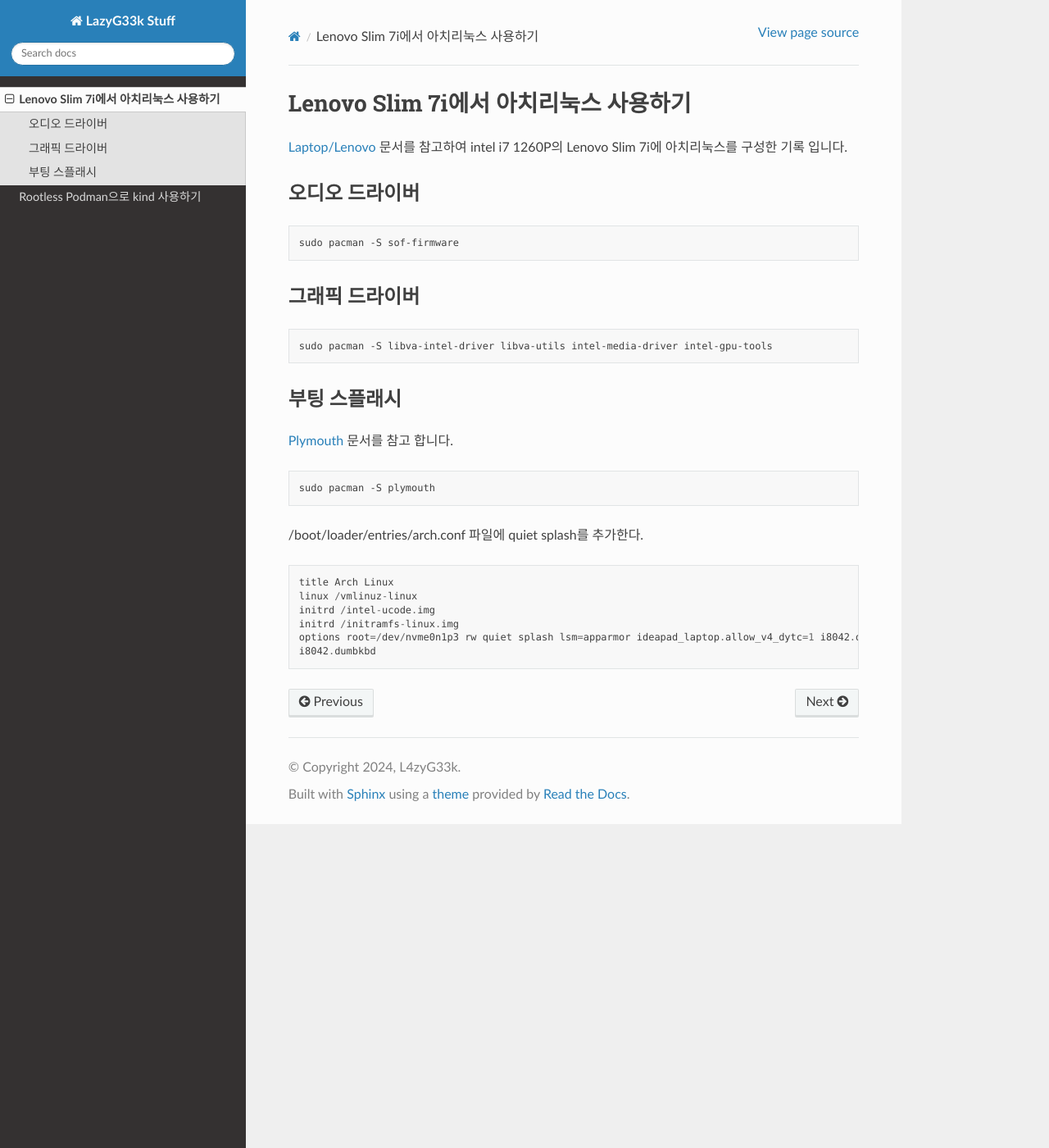
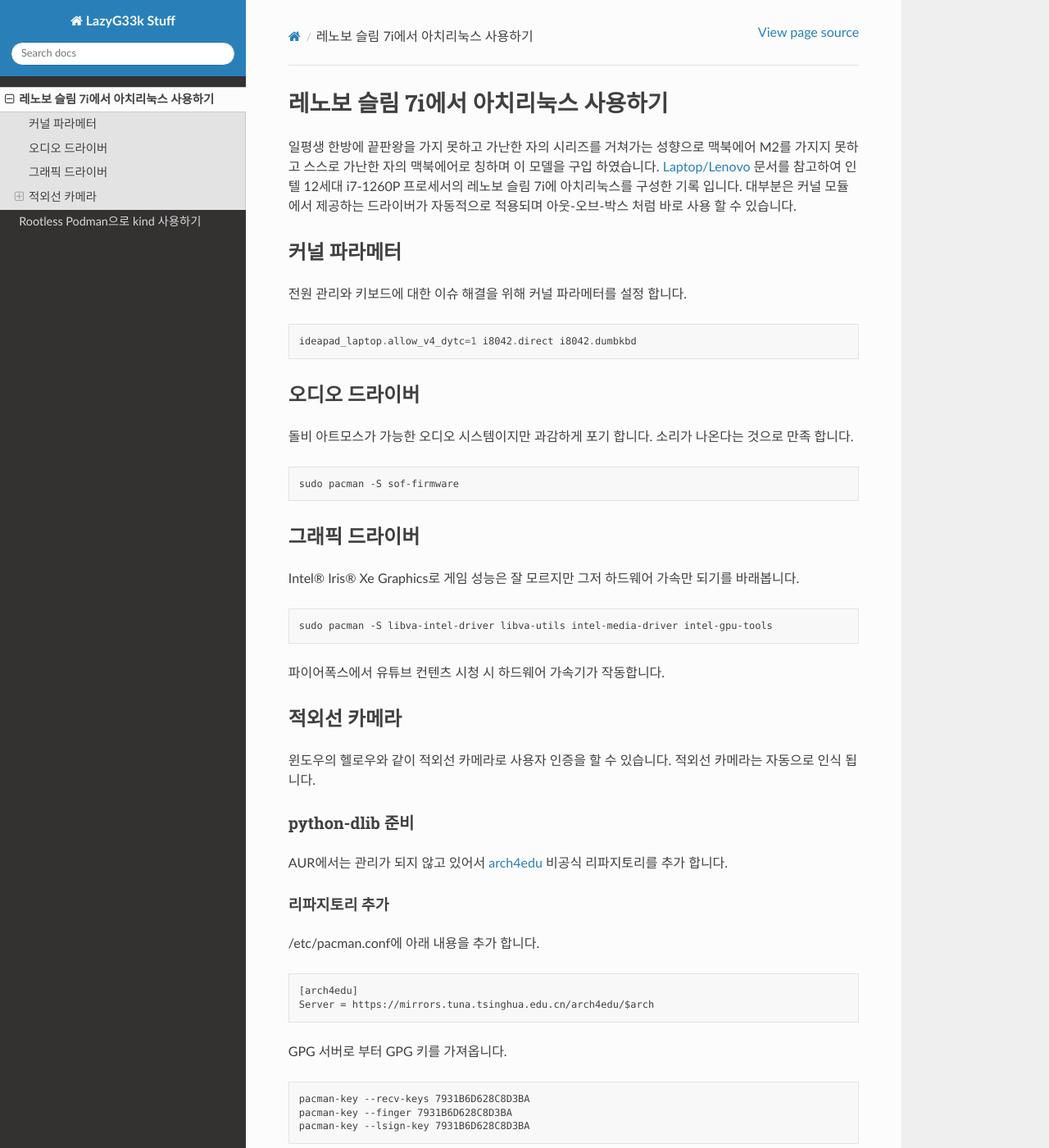
Before and after one commit to l4zyg33k/l4zyg33k.github.io, a Sphinx documentation site: the page built from doc/archlinux/archlinux-on-lenovo-slim-7i.md, in a window 1280 px wide and 1400 px high. Shown: the whole window at 82% size. Built offline with Sphinx 7.4.7 and the Read the Docs theme 2.0.0, drawn with Linux system fonts in a browser that asks for light colours; some of the changed text lies outside the part shown.

Commit message:
내용 수정

````diff
--- a/doc/archlinux/archlinux-on-lenovo-slim-7i.md
+++ b/doc/archlinux/archlinux-on-lenovo-slim-7i.md
@@ -1,28 +1,85 @@
-# Lenovo Slim 7i에서 아치리눅스 사용하기
+# 레노보 슬림 7i에서 아치리눅스 사용하기
 
-[Laptop/Lenovo](https://wiki.archlinux.org/title/Laptop/Lenovo) 문서를 참고하여 intel i7 1260P의 Lenovo Slim 7i에 아치리눅스를 구성한 기록 입니다.
+일평생 한방에 끝판왕을 가지 못하고 가난한 자의 시리즈를 거쳐가는 성향으로 맥북에어 M2를 가지지 못하고
+스스로 가난한 자의 맥북에어로 칭하며 이 모델을 구입 하였습니다.
+[Laptop/Lenovo](https://wiki.archlinux.org/title/Laptop/Lenovo) 문서를 참고하여 인텔
+12세대 i7-1260P 프로세서의 레노보 슬림 7i에 아치리눅스를 구성한 기록 입니다. 대부분은 커널 모듈에서
+제공하는 드라이버가 자동적으로 적용되며 아웃-오브-박스 처럼 바로 사용 할 수 있습니다.
+
+## 커널 파라메터
+전원 관리와 키보드에 대한 이슈 해결을 위해 커널 파라메터를 설정 합니다.
+```
+ideapad_laptop.allow_v4_dytc=1 i8042.direct i8042.dumbkbd
+```
 
 ## 오디오 드라이버
-```bash
+돌비 아트모스가 가능한 오디오 시스템이지만 과감하게 포기 합니다. 소리가 나온다는 것으로 만족 합니다.
+```shell
 sudo pacman -S sof-firmware
 ```
+
 ## 그래픽 드라이버
-```bash
+Intel® Iris® Xe Graphics로 게임 성능은 잘 모르지만 그저 하드웨어 가속만 되기를 바래봅니다.
+```shell
 sudo pacman -S libva-intel-driver libva-utils intel-media-driver intel-gpu-tools
 ```
+파이어폭스에서 유튜브 컨텐츠 시청 시 하드웨어 가속기가 작동합니다.
 
-## 부팅 스플래시
-[Plymouth](https://wiki.archlinux.org/title/Plymouth) 문서를 참고 합니다.
-```bash
-sudo pacman -S plymouth
+## 적외선 카메라
+윈도우의 헬로우와 같이 적외선 카메라로 사용자 인증을 할 수 있습니다. 적외선 카메라는 자동으로 인식 됩니다.
 
+### python-dlib 준비
+AUR에서는 관리가 되지 않고 있어서 [arch4edu](https://wiki.archlinux.org/title/Unofficial_user_repositories#arch4edu)
+비공식 리파지토리를 추가 합니다.
+
+#### 리파지토리 추가
+/etc/pacman.conf에 아래 내용을 추가 합니다.
 ```
-/boot/loader/entries/arch.conf 파일에 quiet splash를 추가한다.
+[arch4edu]
+Server = https://mirrors.tuna.tsinghua.edu.cn/arch4edu/$arch
 ```
-title Arch Linux
-linux /vmlinuz-linux
-initrd /intel-ucode.img
-initrd /initramfs-linux.img
-options root=/dev/nvme0n1p3 rw quiet splash lsm=apparmor ideapad_laptop.allow_v4_dytc=1 i8042.direct
-i8042.dumbkbd
+GPG 서버로 부터 GPG 키를 가져옵니다.
+```shell
+pacman-key --recv-keys 7931B6D628C8D3BA
+pacman-key --finger 7931B6D628C8D3BA
+pacman-key --lsign-key 7931B6D628C8D3BA
 ```
+
+#### python-dlib 설치
+python-dlib 패키지를 설치 합니다.
+```shell
+pacman -S python-dlib
+```
+
+### howdy 설치
+```shell
+yay -S howdy
+```
+
+### howdy 설정
+[Howdy](https://wiki.archlinux.org/title/Howdy) 문서를 참고하여 /lib/security/howdy/config.ini 수정 합니다.
+
+#### 사용자 인식
+현재 사용자를 인식 합니다.
+```shell
+sudo howdy add
+```
+
+#### sudo 설정
+/etc/pam.d/sudo 파일 상위에 추가 합니다.
+```
+auth sufficient pam_python.so /lib/security/howdy/pam.py
+```
+
+#### gdm-password 설정
+/etc/pam.d/gdm-password 파일 상위에 추가 합니다.
+```
+auth sufficient pam_unix.so try_first_pass likeauth nullok
+auth sufficient pam_python.so /lib/security/howdy/pam.py
+```
+
+#### OpenCV 환경변수 설정
+OpenCV의 WARN 에러가 신경 쓰이면 아래와 같이 환경 변수를 .zshenv에 추가 합니다.
+```shell
+export OPENCV_LOG_LEVEL=ERROR
+```
````
Also changed, not shown: doc/archlinux/custumizing-by-l4zyg33k.md (added, +26 -0 lines), doc/kubernetes/kind-on-podman.md (+2 -2 lines).
